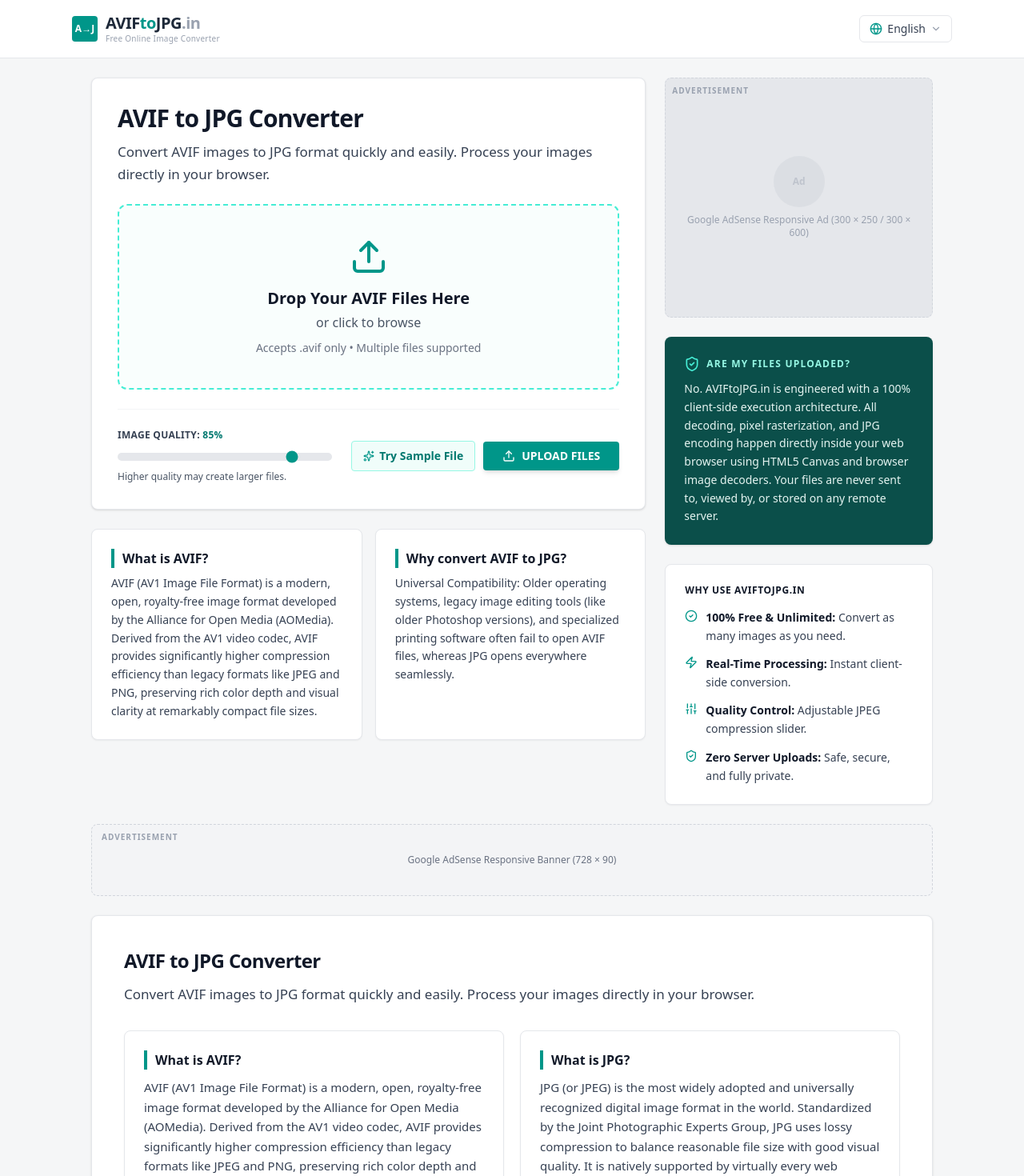
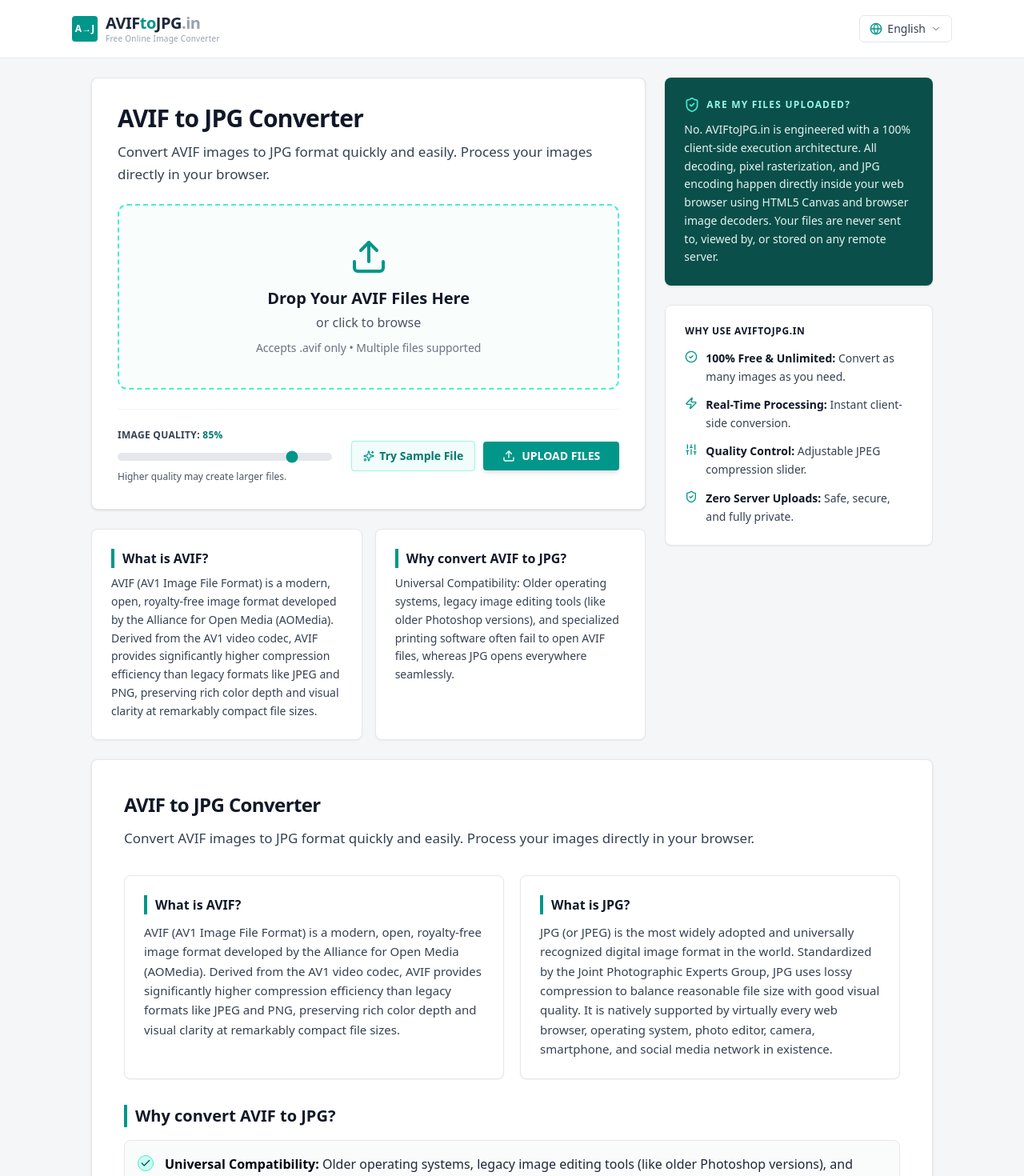
Before and after one commit to Zeerayy/AvifTOjpg_workingv1, a React (Vite) app: page / in a window 1280 px wide. Shown: the top 1470 px of the page at 80% size. Built offline with nearby package versions, Linux system fonts and the light colour scheme.

Commit message:
refactor: remove advertisement placeholders
Clean up the UI by removing ad-related components and code to improve the user experience and codebase maintainability.

```diff
--- a/src/App.tsx
+++ b/src/App.tsx
@@ -1,10 +1,9 @@
 import React, { useState, useEffect } from 'react';
-import { PageId, ToolMode } from './types';
+import { PageId } from './types';
 import { TOOL_CONFIGS, SEO_ARTICLES } from './utils/seoData';
 import { LocaleProvider, useLocale } from './context/LocaleContext';
 import { Header } from './components/Header';
 import { ConverterCard } from './components/ConverterCard';
-import { AdPlaceholder } from './components/AdPlaceholder';
 import { SeoArticle } from './components/SeoArticle';
 import { PrivacyPage } from './components/PrivacyPage';
 import { TermsPage } from './components/TermsPage';
@@ -143,10 +142,8 @@
                 </section>
               </div>
 
-              {/* Advertisement Sidebar Column (4 cols) */}
+              {/* Sidebar Column (4 cols) */}
               <div className="lg:col-span-4 flex flex-col gap-6">
-                <AdPlaceholder type="sidebar" />
-
                 {/* Privacy First Highlight Card */}
                 <div className="bg-teal-900 text-white p-5 sm:p-6 rounded-lg shadow-sm space-y-2.5">
                   <div className="flex items-center gap-2 text-teal-300">
@@ -187,11 +184,6 @@
               </div>
             </div>
 
-            {/* Middle Responsive Ad Unit */}
-            <div className="w-full">
-              <AdPlaceholder type="banner" />
-            </div>
-
             {/* In-depth SEO Article & FAQs */}
             <SeoArticle
               article={currentArticle}
@@ -216,9 +208,8 @@
               )}
             </div>
 
-            {/* Sidebar Ad & Privacy Box on Info Pages */}
+            {/* Sidebar & Privacy Box on Info Pages */}
             <div className="lg:col-span-4 flex flex-col gap-6">
-              <AdPlaceholder type="sidebar" />
               <div className="bg-teal-900 text-white p-5 rounded-lg shadow-sm space-y-2">
                 <div className="flex items-center gap-2 text-teal-400">
                   <ShieldCheck className="w-4 h-4" />
--- a/src/components/AdPlaceholder.tsx
+++ b/src/components/AdPlaceholder.tsx
@@ -1,53 +1,11 @@
 import React from 'react';
-import { useLocale } from '../context/LocaleContext';
 
 interface AdPlaceholderProps {
   type?: 'sidebar' | 'banner' | 'responsive';
   className?: string;
 }
 
-export const AdPlaceholder: React.FC<AdPlaceholderProps> = ({
-  type = 'sidebar',
-  className = '',
-}) => {
-  const { t } = useLocale();
-
-  if (type === 'sidebar') {
-    return (
-      <aside
-        id="ad-sidebar-container"
-        className={`w-full bg-gray-200 border border-dashed border-gray-300 rounded-lg flex items-center justify-center min-h-[300px] relative overflow-hidden select-none ${className}`}
-        aria-label={t.ad.label}
-      >
-        <span className="text-[10px] uppercase font-bold text-gray-400 tracking-widest absolute top-2 left-2">
-          {t.ad.label}
-        </span>
-        <div className="text-center p-6">
-          <div className="w-16 h-16 bg-gray-300 rounded-full mx-auto mb-2 opacity-50 flex items-center justify-center text-gray-400 text-xs font-bold">
-            Ad
-          </div>
-          <p className="text-xs text-gray-400">
-            {t.ad.sidebarSlot}
-          </p>
-        </div>
-      </aside>
-    );
-  }
-
-  return (
-    <div
-      id="ad-banner-container"
-      className={`w-full bg-gray-100 border border-dashed border-gray-300 rounded-lg p-3 text-center flex flex-col items-center justify-center min-h-[90px] relative select-none ${className}`}
-      aria-label={t.ad.label}
-    >
-      <span className="text-[10px] uppercase font-bold text-gray-400 tracking-widest absolute top-2 left-3">
-        {t.ad.label}
-      </span>
-      <div className="w-full flex items-center justify-center py-2 px-4 text-gray-400">
-        <span className="text-xs font-medium text-gray-500">
-          {t.ad.topSlot}
-        </span>
-      </div>
-    </div>
-  );
+export const AdPlaceholder: React.FC<AdPlaceholderProps> = () => {
+  // Ad slots are hidden
+  return null;
 };
```
